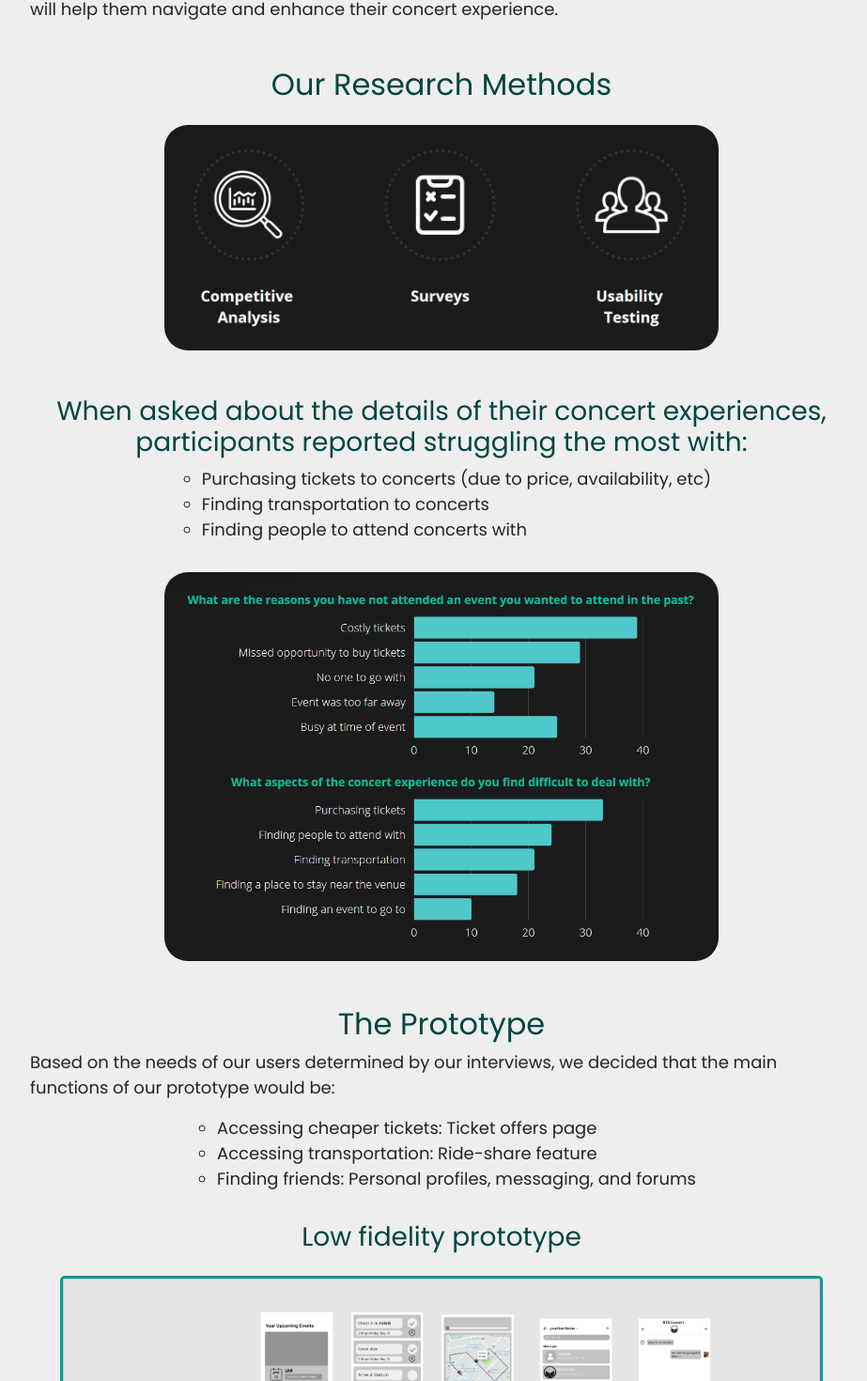
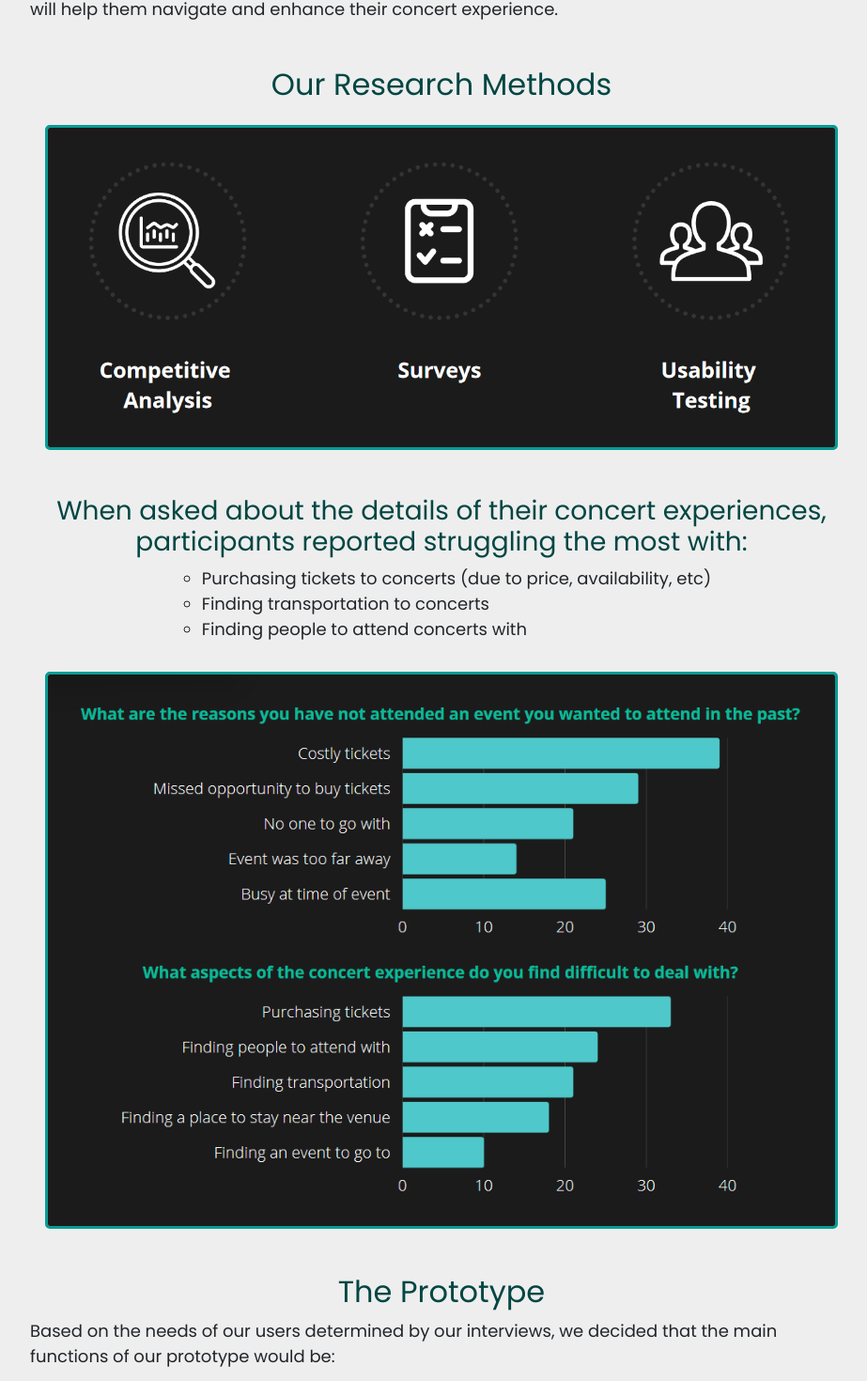
Before and after one commit to carolineguzylak/react_portfolio_site, a React (Create React App) app: page /project-orchestrate in a window 1280 px wide. Shown: the part 951-2421 px from the top of the page at 94% size, without its empty margins (170-1093 px from the left). Built offline with nearby package versions, Linux system fonts and the light colour scheme.

Commit message:
fixed another img issue

```diff
--- a/src/routes/ProjectOrchestrate.js
+++ b/src/routes/ProjectOrchestrate.js
@@ -49,7 +49,7 @@ const ProjectOrchestrate = () => {
                 </ul> */}
 
                 <div className={styles.imgWrapper}>
-                    <img src={methods} className={styles.imgDesc} alt="orchestrate survey graphs"></img>
+                    <img src={methods} className={styles.imgPrototype} alt="orchestrate survey graphs"></img>
                 </div>
 
             </div>
@@ -67,7 +67,7 @@ const ProjectOrchestrate = () => {
                 </div>
 
                 <div className={styles.imgWrapper}>
-                    <img src={surveyGraphs} className={styles.imgDesc} alt="orchestrate survey graphs"></img>
+                    <img src={surveyGraphs} className={styles.imgPrototype} alt="orchestrate survey graphs"></img>
                 </div>
 
             </div>
--- a/src/routes/ProjectZotdiet.js
+++ b/src/routes/ProjectZotdiet.js
@@ -17,7 +17,7 @@ import styles from '../styles/ProjectPage.module.css';
 
 const ProjectZotdiet = () => {
 
-    // window.scrollTo({top:0, left:0, behavior:'instant'});
+    window.scrollTo({top:0, left:0, behavior:'instant'});
 
     return ( <div>
         <Navbar />
--- a/src/styles/ProjectPage.module.css
+++ b/src/styles/ProjectPage.module.css
@@ -108,7 +108,7 @@ h1, h2, h3, h4 {
 }
 
 
-@media screen and (max-width: 1040px) {
+@media screen and (max-width: 1100px) {
     .projectDescription{
         margin-left:5px;
         margin-right:5px;
```
